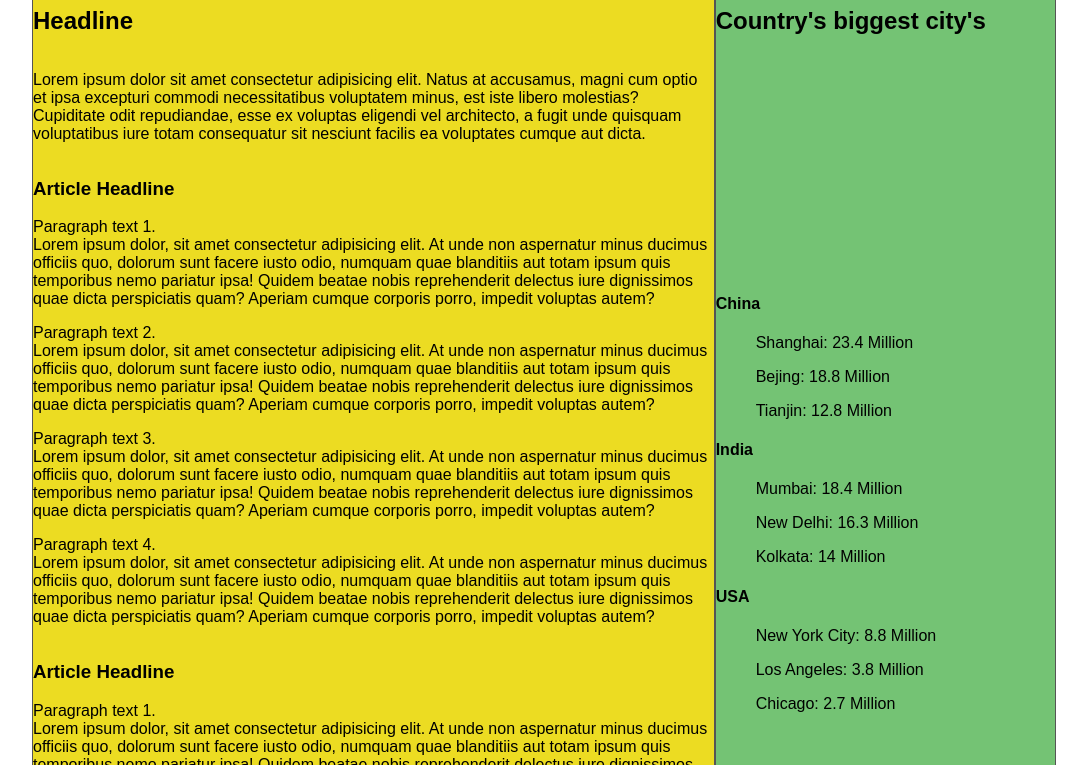
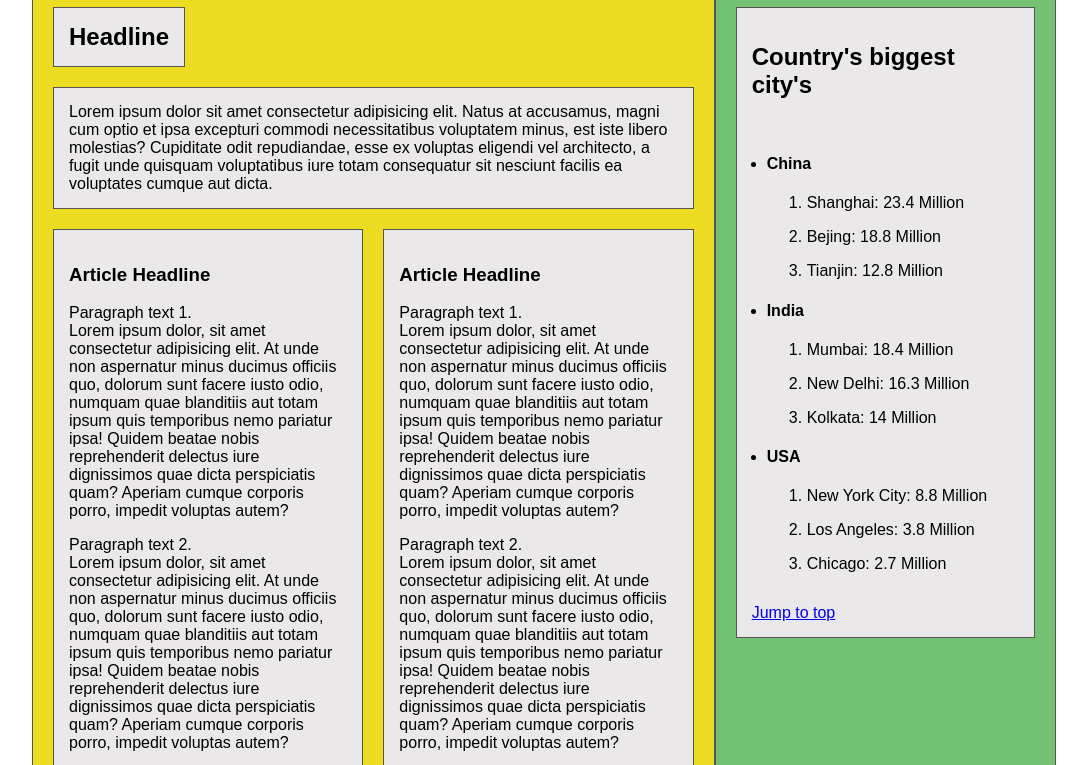
Before and after one commit to SimonEliassonSE/LexiconFirstHomepageProject, a plain HTML site: page Index.html in a window 1280 px wide. Shown: the part 98-863 px from the top of the page, without its empty margins (96-1183 px from the left). Drawn offline with Linux system fonts and the light colour scheme.

Commit message:
.
... geting there.

```diff
--- a/Index.html
+++ b/Index.html
@@ -46,7 +46,7 @@
       <a href="LogginPage.html" class="nav-login">Login</a>
     </header>
     <div class="grid-container">
-      <main id="grid-containter-main">
+      <main class="main-index">
         <h2 class="main-headline">Headline</h2>
         <p class="main-p">
           Lorem ipsum dolor sit amet consectetur adipisicing elit. Natus at
@@ -56,7 +56,7 @@
           quisquam voluptatibus iure totam consequatur sit nesciunt facilis ea
           voluptates cumque aut dicta.
         </p>
-        <article>
+        <article class="article-1">
           <h3>Article Headline</h3>
           <p>
             Paragraph text 1.<br />
@@ -95,7 +95,7 @@
             porro, impedit voluptas autem?
           </p>
         </article>
-        <article>
+        <article class="article-2">
           <h3>Article Headline</h3>
           <p>
             Paragraph text 1.<br />
@@ -126,9 +126,9 @@
       </main>
 
       <aside id="grid-containter-aside">
+        <div>
           <h2>Country's biggest city's</h2>
-
-        <ul>
+          <ul class="side-list">
             <li>
               <h4>China</h4>
               <ol>
@@ -159,10 +159,10 @@
           <nav>
             <a href="#">Jump to top</a>
           </nav>
+        </div>
       </aside>
     </div>
     <footer>
-      <p></p>
       <p class="footer-copyright">&copy; Simon Eliasson</p>
     </footer>
   </body>
--- a/css/style.css
+++ b/css/style.css
@@ -28,6 +28,7 @@ header h1{
   list-style-type: none;
   font-size: 0;
 
+
 }
 .nav-item{
   border: 1px solid #555;
@@ -39,6 +40,7 @@ header h1{
   display: inline-block;
   font-size: 14px;
   padding: 5px 5px 5px 5px;
+
 
 }
 .nav-list li a{
@@ -66,12 +68,49 @@ header h1{
 .grid-container {
   display: grid;
   grid-template-columns: 2fr 1fr;
+
 }
 main{
   background-color: rgba(235, 217, 13, 0.91);
   border: 1px solid #555;
   display: grid;
+  grid-gap: 20px;
+  grid-template-columns: repeat(4, 1fr);
+}
 
+main .main-headline, .main-p, .article-1, .article-2{
+  border: 1px solid #555;
+  background-color: rgb(234, 232, 232);
+  padding: 15px;
+  place-self: flex-start;
+  justify-content: center;
+  align-items: center;
+
+}
+
+main h2, h3{
+  align-items: center;
+  place-self: flex-start;
+  justify-content: center;
+}
+.main-headline{
+  grid-column: span 4;
+  margin:  20px   0px  0px  20px;
+}
+
+.main-p{
+  grid-column: span 4;
+  margin:  0px   20px  0px  20px;
+
+}
+
+.article-1{
+  grid-column: span 2;
+  margin:  0px  0px  20px  20px;
+}
+.article-2{
+  grid-column: span 2;
+  margin:  0px   20px  20px  0px;
 
 }
 
@@ -79,12 +118,19 @@ aside{
   border: 1px solid #555;
   background-color: rgb(116, 195, 116);
   display: grid;
-  grid-template-columns: 1fr;
-
+  grid-gap: 0px;
 }
 
-aside ul, li{
-  list-style-type: none;
+aside ul{
+  padding: 15px;
+}
+
+aside div{
+  border: 1px solid #555;
+  background-color: rgb(234, 232, 232);
+  padding: 15px;
+  place-self: flex-start;
+  margin: 20px 20px 20px 20px;
 }
 
 footer{
@@ -99,12 +145,38 @@ footer{
   border: 2px solid #555;
 }
 
+section{
+  display: grid;
+  grid-template-columns: 1fr 1fr;
+  border: 1px solid #555;
+  background-color: rgba(255, 250, 250, 0.937);
+  margin:0px;
+  padding: 20px;
+}
+section h3, form{
+  border: 1px solid #555;
+  background-color: rgba(240, 158, 158, 0.793);
+  grid-column: span 2;
+  padding: 20px;
+  align-items: center;
+  place-self: flex-start;
+  justify-content: center;
+
+}
+
+section form{
+  border-radius: 15px;
+}
+
+section h3{
+  text-transform: uppercase;
+}
 
 .img-logo{
   width: 95px;
-  height: 70px;
+  height: 80px;
   object-fit: cover;
-  padding: 5px 5px 5px 5px;
+  padding:0
 }
 
 .image2 {
```
Also changed, not shown: LogginPage.html (+4 -4 lines). Lines whose indentation alone changed are shown as unchanged.
